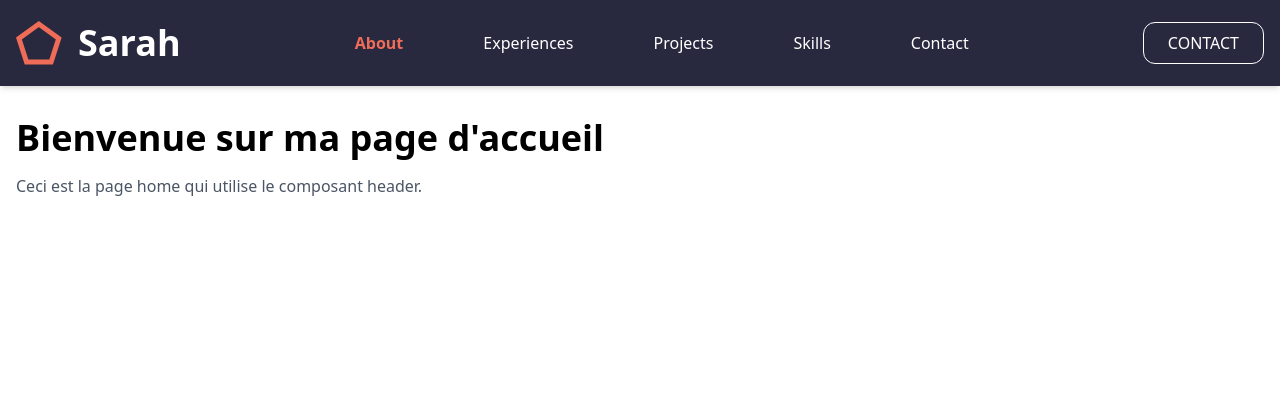
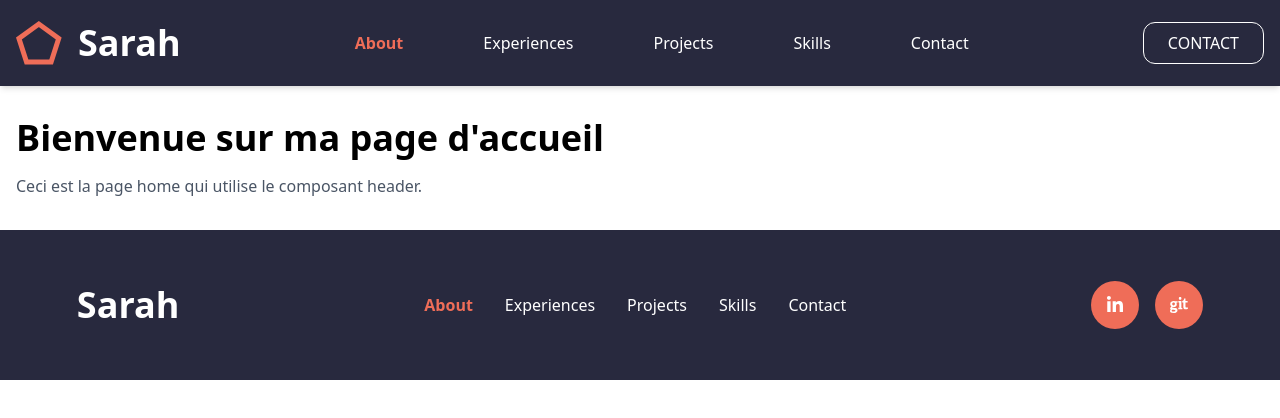
Before and after one commit to SarahOtmane/Portfolio, an Angular app: page / in a window 1280 px wide. Shown: the top 418 px of the page. Built offline with nearby package versions, Linux system fonts and the light colour scheme.

Commit message:
Ajout du composant Footer et mise à jour de la structure de l'application

```diff
--- a/src/app/app.html
+++ b/src/app/app.html
@@ -1 +1,3 @@
+<app-header></app-header>
 <router-outlet></router-outlet>
+<app-footer></app-footer>
--- a/src/app/app.ts
+++ b/src/app/app.ts
@@ -1,10 +1,11 @@
 import { Component } from '@angular/core';
 import { RouterOutlet } from '@angular/router';
 import { Header } from './components/header/header';
+import { Footer } from './components/footer/footer';
 
 @Component({
   selector: 'app-root',
-  imports: [RouterOutlet, Header],
+  imports: [RouterOutlet, Header, Footer],
   templateUrl: './app.html',
   styleUrl: './app.css'
 })
--- a/src/app/pages/home/home.html
+++ b/src/app/pages/home/home.html
@@ -1,5 +1,3 @@
-<app-header></app-header>
-
 <main class="container mx-auto px-4 py-8">
   <h1 class="text-4xl font-bold mb-4">Bienvenue sur ma page d'accueil</h1>
   <p class="text-gray-600">Ceci est la page home qui utilise le composant header.</p>
```
